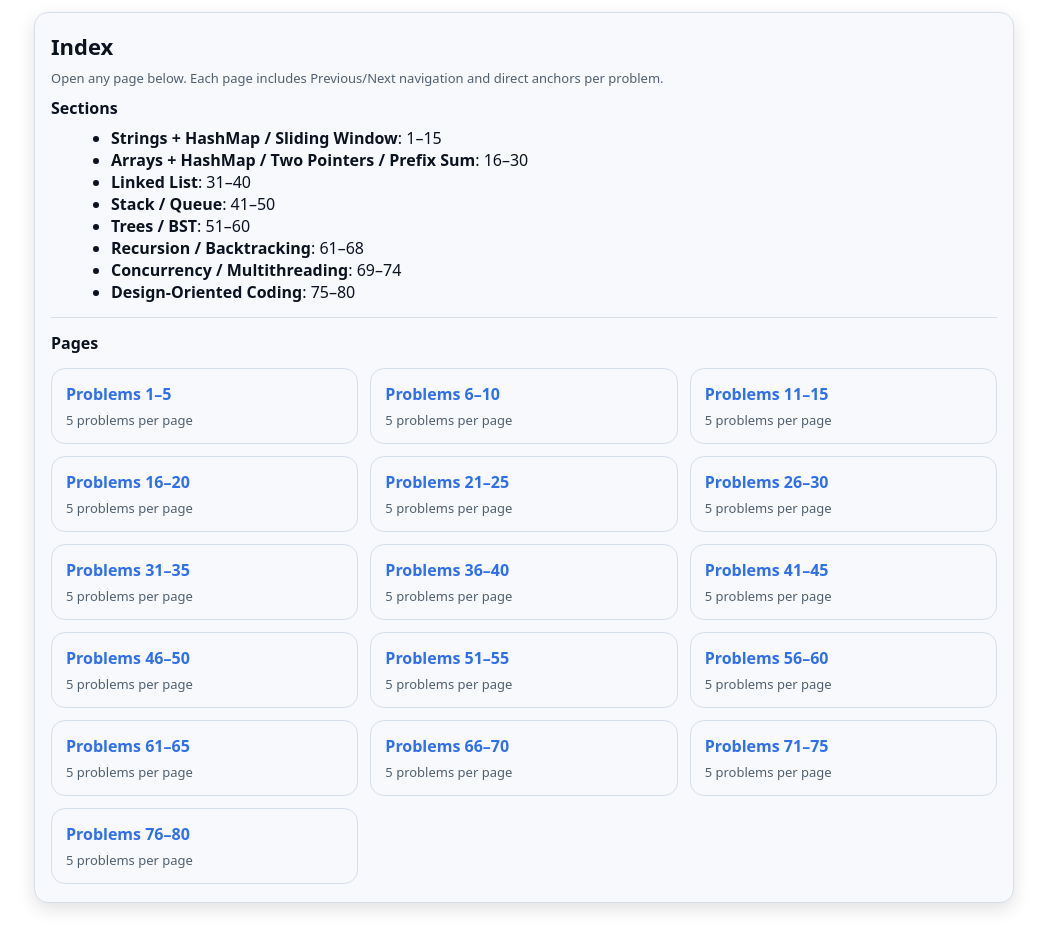
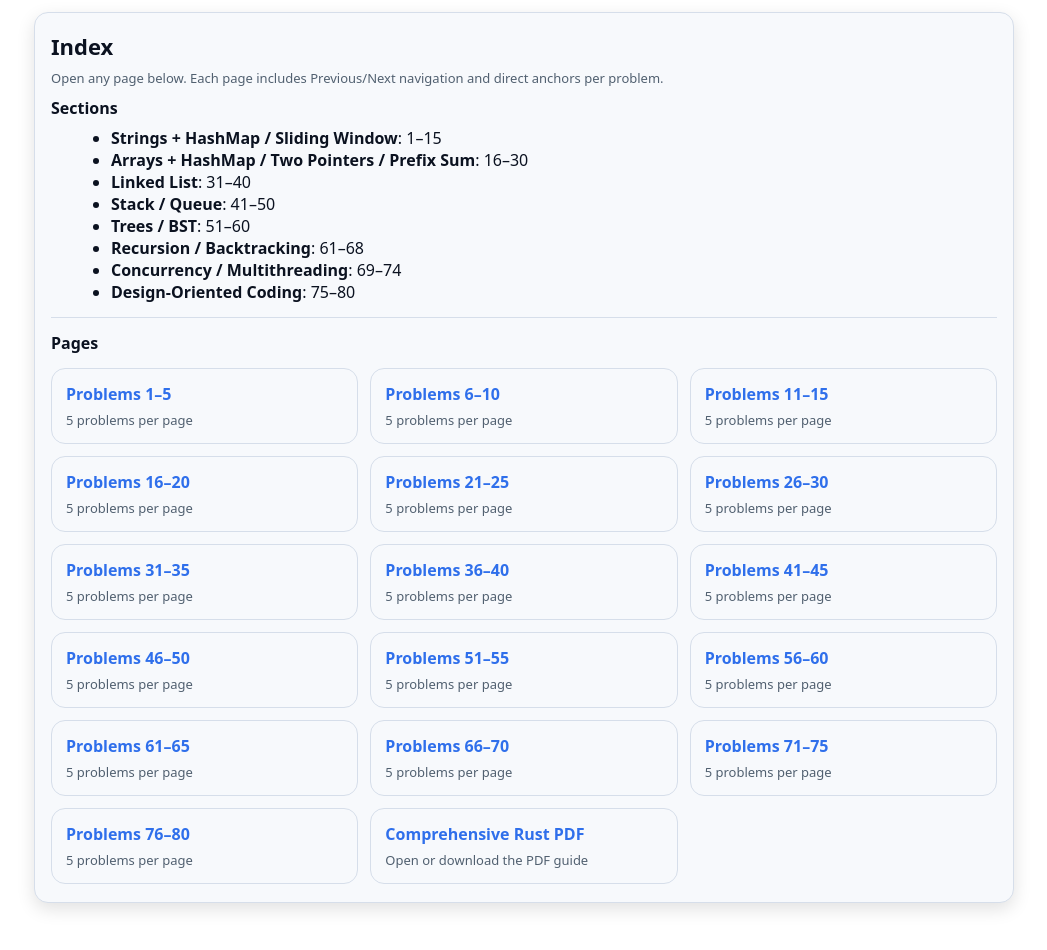
Before and after one commit to RVKSaladi/MASTER_Interview_Guide, a plain HTML site: page index.html in a window 1280 px wide. Shown: the part 68-1018 px from the top of the page, without its empty margins (116-1163 px from the left). Drawn offline with Linux system fonts and the light colour scheme.

Commit message:
Add link to Comprehensive Rust PDF
Added link to Comprehensive Rust PDF with description.

```diff
--- a/index.html
+++ b/index.html
@@ -143,6 +143,11 @@ hr { border: none; border-top: 1px solid var(--border); margin: 14px 0; }
   <div class="small">5 problems per page</div>
 </div>
 
+<div class="tile">
+  <a href="comprehensive-rust.pdf" target="_blank">Comprehensive Rust PDF</a>
+  <div class="small">Open or download the PDF guide</div>
+</div>
+
   </div>
 </div>
 
```
